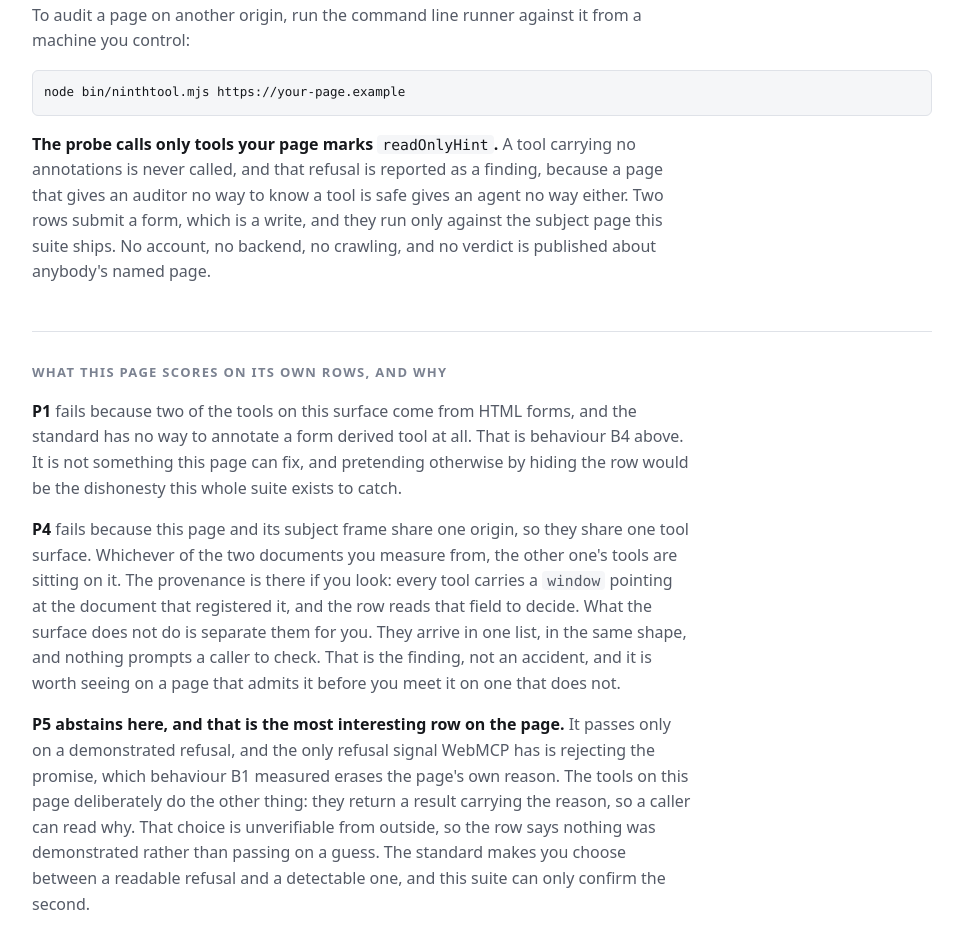
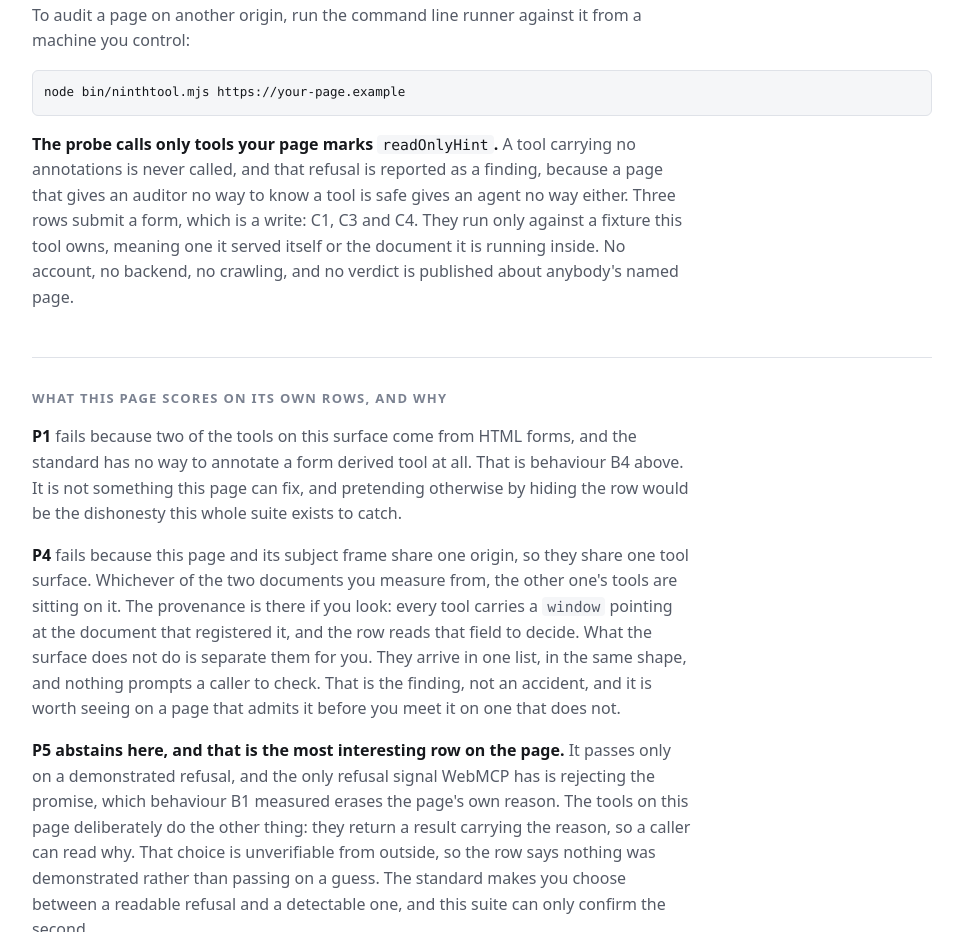
Before and after one commit to upgradedev/ninthtool, a website with bundled scripts: page index.html in a window 1280 px wide. Shown: the part 9430-10362 px from the top of the page, without its empty margins (158-1121 px from the left). Built offline with nearby package versions, Linux system fonts and the light colour scheme.

Commit message:
docs: three rows submit a form, not two, and the abstention allowance is a name (#42)
Two judge facing counts were wrong, both in the safety section, which is the
worst place for them.

THREE ROWS SUBMIT A FORM. C1, C3 and C4 all run the fixture-form step, which
`STEPS` states plainly, while README, the page and the identity module's own
header all said two. The sentence also still described the old boundary, so it is
rewritten to the one that now holds: writes go only to a fixture this runner
owns.

THE ABSTENTION ALLOWANCE IS NO LONGER A NUMBER. README said readiness asserts
'at most two abstained'. That numeric floor was replaced by a named list, and the
list currently holds exactly P5. The named version is STRICTER: a second unsettled
row fails where a floor of two accepted it, so the README was describing a weaker
gate than the one that ships.

309 tests pass, 0 fail, 1 skipped. Style gate passes.

Co-authored-by: Efthimios Fousekis <tf@upgrade.dev>

```diff
--- a/index.html
+++ b/index.html
@@ -122,9 +122,9 @@
     <pre class="cmd"><code>node bin/ninthtool.mjs https://your-page.example</code></pre>
     <p><strong>The probe calls only tools your page marks <code>readOnlyHint</code>.</strong> A tool
       carrying no annotations is never called, and that refusal is reported as a finding, because a
-      page that gives an auditor no way to know a tool is safe gives an agent no way either. Two
-      rows submit a form, which is a write, and they run only against the subject page this suite
-      ships. No account, no backend, no crawling, and no verdict is published about anybody's named
+      page that gives an auditor no way to know a tool is safe gives an agent no way either. Three
+      rows submit a form, which is a write: C1, C3 and C4. They run only against a fixture this tool
+      owns, meaning one it served itself or the document it is running inside. No account, no backend, no crawling, and no verdict is published about anybody's named
       page.</p>
   </section>
 
--- a/runtime-manifest.json
+++ b/runtime-manifest.json
@@ -7,10 +7,10 @@
  "files": {
   "assets/styles.css": "5f1ccabc510f0b6c813b165b1b85258b6dfccb1c56e70f29cb4fac35d3376548",
   "fixtures/subject.html": "4472026a06f36a27e7293848c43b6991261428dc40783834f3337984db871ba6",
-  "index.html": "b86eb42ee02492b50419ffdc11bfd54f0e27caf4c0fe4cecaa1672f50548318c",
+  "index.html": "4ffe041ec409d5fe5e9168620aa8e6bee0f54bb3152d2446be250c39e71b38c7",
   "src/judge/behaviours.js": "f581b4ad8f848ed915cd7f66092cca221bb3ebc4f25b8c632cbe20bc6108af18",
   "src/judge/verdict.js": "d154dbd11dfc9f77fd7baf43d828a1fee7332e6435a8d535a4f77e99882b398b",
-  "src/probe/fixture_identity.js": "13231a02c396972ac34d04fa665175cd947c4e8c640ff88efddfef19ced90044",
+  "src/probe/fixture_identity.js": "82d182d01c8a5d6d4654990b0975a8c7e5f2c33bd88be4640849b8f48d577307",
   "src/probe/observe.js": "b160872c0e82a2fd439a3dc52c16daf0381b1e1d62195fd44145a7b0e9138590",
   "src/probe/steps.js": "ce12cf53217a323532f258c41ceef0635464769c578092bf624acacd40edc045",
   "src/ui/app.js": "9ae69785daf901d6a470322cab62bcbc89a4f218c30bac44a187fbba2e7464a8"
--- a/src/probe/fixture_identity.js
+++ b/src/probe/fixture_identity.js
@@ -1,7 +1,8 @@
 /**
  * Proving that the page about to have a form submitted on it is the fixture this repository ships.
  *
- * WHY THIS FILE EXISTS, AND IT IS THE MOST IMPORTANT ONE HERE. Two rows submit a form, which is a
+ * WHY THIS FILE EXISTS, AND IT IS THE MOST IMPORTANT ONE HERE. Three rows submit a form, C1, C3 and
+ * C4, which is a
  * write. Until now the only thing separating "our subject page" from "a stranger's page" was the
  * public tool name `nt_form_answers`. An audit pointed the runner at an unrelated page that
  * declared that name and watched it get submitted twice. The suite was performing external writes
```
Also changed, not shown: README.md.
